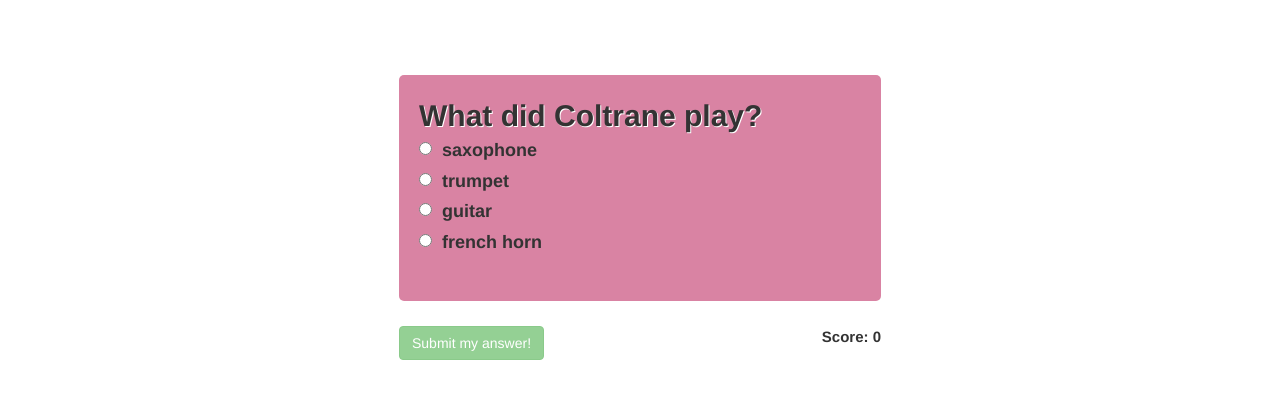
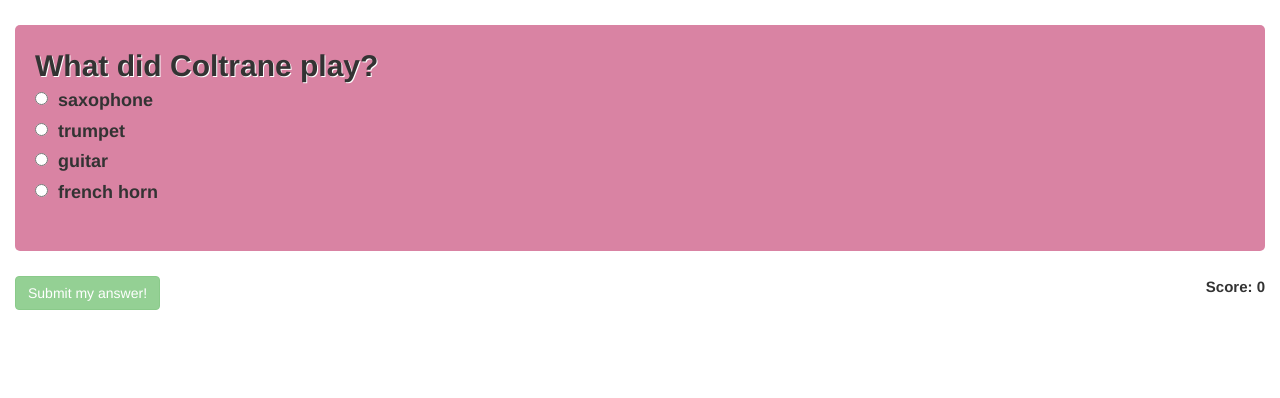
Before and after one commit to dorono/jazz-quiz, a plain HTML site: page index.html in a window 1280 px wide. Drawn offline with nearby package versions, Linux system fonts and the light colour scheme.

Commit message:
added some cute animation

```diff
--- a/css/main.css
+++ b/css/main.css
@@ -3,9 +3,8 @@ next,
 .flash-card dd label.highlighted input {
     display: none;
 }
-.container {
-    width: 40%;
-    margin-top: 75px;
+.container-fluid {
+    margin-top: 25px;
 }
 .flash-card,
 #total {
--- a/index.html
+++ b/index.html
@@ -20,7 +20,7 @@
 
     <body>
 
-        <div class="container">
+        <div class="container-fluid">
 
             <button type="button" class="btn btn-success">Submit my answer!</button>
 
--- a/js/main.js
+++ b/js/main.js
@@ -17,14 +17,17 @@ $(document).ready(function () {
             dataType: 'json',
             success: function (data) {
 
-                $('.flash-card').remove();
-
                 // we'll need these two variables outside of this function
                 numQuestions = data.quizQuestions.length;
                 correctAns = data.quizQuestions[questionIndex].correctAnswer;
 
+                // cute transition to get us between cards
+                $('.flash-card').toggle("drop" , function() {
+                    $(this).remove();
+                });
+
                 // build the flash card with empty elements
-                $('.container').prepend(
+                $('.container-fluid').prepend(
                     '<div class="flash-card">' +
                     '<dl>' +
                     '<dt></dt>' +
```
